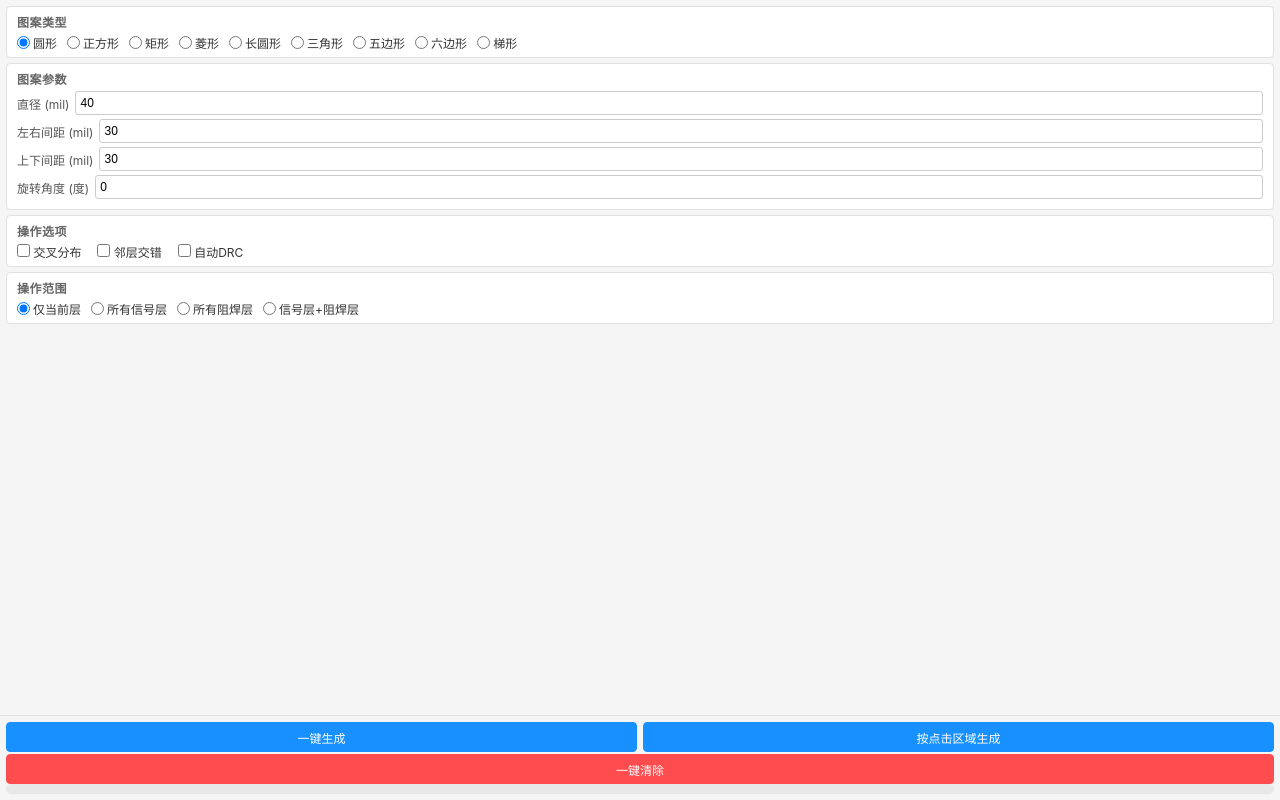
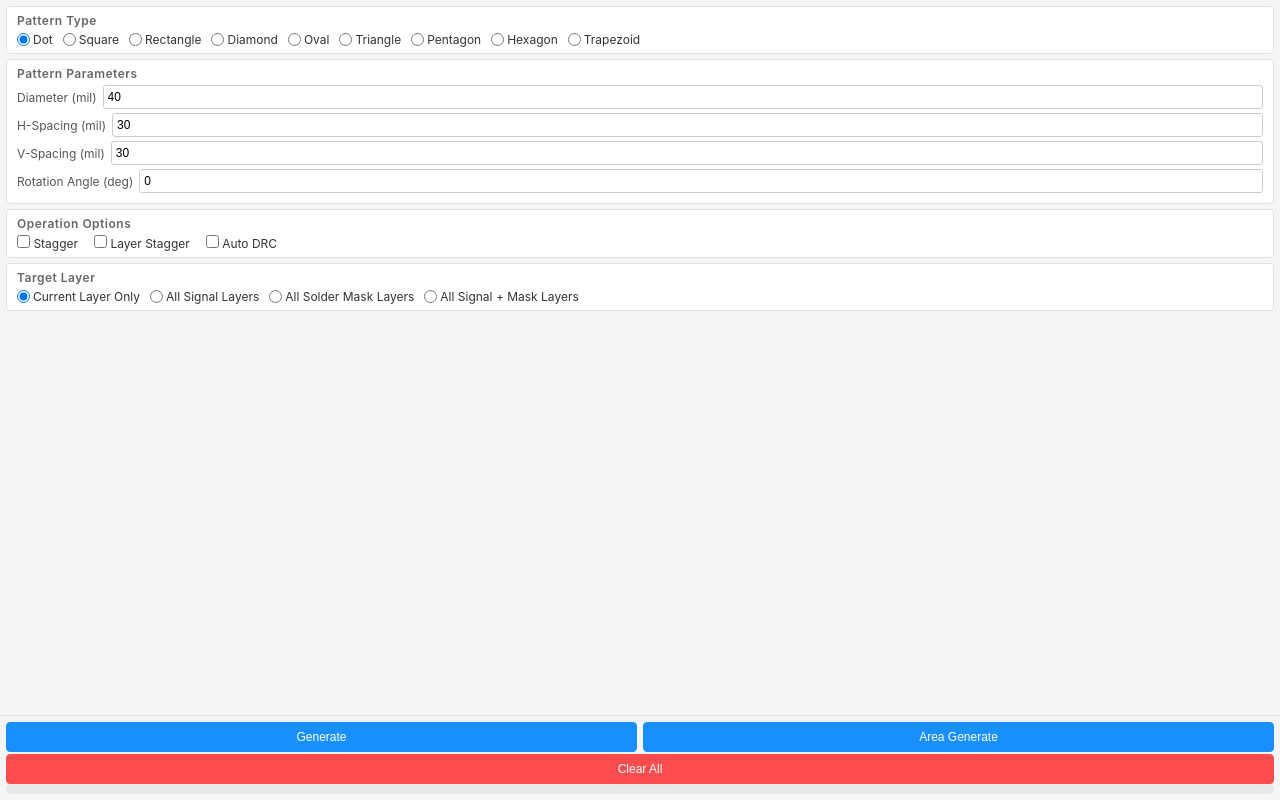
Before and after one commit to easyeda/eext-balance-copper, a website: page iframe/index.html in a window 1280 px wide. Drawn offline with Linux system fonts and the light colour scheme.

Commit message:
feat: 自动化完成多语言翻译

```diff
--- a/iframe/index.html
+++ b/iframe/index.html
@@ -147,12 +147,12 @@
 </head>
 <body>
 	<div class="section">
-		<div class="section-title" data-i18n="patternType"></div>
+		<div class="section-title" data-i18n="Pattern Type"></div>
 		<div class="radio-group" id="shapeGroup"></div>
 	</div>
 
 	<div class="section">
-		<div class="section-title" data-i18n="patternParams"></div>
+		<div class="section-title" data-i18n="Pattern Parameters"></div>
 		<div class="row">
 			<label id="sizeLabel"></label>
 			<input type="text" id="patternSize" value="40" />
@@ -176,29 +176,29 @@
 	</div>
 
 	<div class="section">
-		<div class="section-title" data-i18n="operationOptions"></div>
+		<div class="section-title" data-i18n="Operation Options"></div>
 		<div class="checkbox-row">
-			<label><input type="checkbox" id="stagger" /> <span data-i18n="stagger"></span></label>
-			<label><input type="checkbox" id="layerStagger" /> <span data-i18n="layerStagger"></span></label>
-			<label><input type="checkbox" id="autoDrc" /> <span data-i18n="autoDrc"></span></label>
+			<label><input type="checkbox" id="stagger" /> <span data-i18n="Stagger"></span></label>
+			<label><input type="checkbox" id="layerStagger" /> <span data-i18n="Layer Stagger"></span></label>
+			<label><input type="checkbox" id="autoDrc" /> <span data-i18n="Auto DRC"></span></label>
 		</div>
 	</div>
 
 	<div class="section">
-		<div class="section-title" data-i18n="targetLayer"></div>
+		<div class="section-title" data-i18n="Target Layer"></div>
 		<div class="radio-group" id="layerGroup"></div>
 	</div>
 
 		<div class="bottom-bar">
 			<div class="btn-row" id="actionButtons">
-				<button class="btn btn-primary" id="btnGenerate" data-i18n="generate"></button>
-				<button class="btn btn-secondary" id="btnAreaGenerate" data-i18n="areaGenerate"></button>
+				<button class="btn btn-primary" id="btnGenerate" data-i18n="Generate"></button>
+				<button class="btn btn-secondary" id="btnAreaGenerate" data-i18n="Area Generate"></button>
 			</div>
 			<div class="btn-row" id="clearRow">
-				<button class="btn btn-danger" id="btnClear" data-i18n="clear"></button>
+				<button class="btn btn-danger" id="btnClear" data-i18n="Clear All"></button>
 			</div>
 			<div class="btn-row" id="stopRow" style="display:none;">
-				<button class="btn btn-stop" id="btnStop" data-i18n="stop"></button>
+				<button class="btn btn-stop" id="btnStop" data-i18n="Stop"></button>
 			</div>
 			<div class="progress-bar"><div class="progress-bar-fill" id="progressBar"></div></div>
 		</div>
@@ -207,146 +207,76 @@
 	(function() {
 		'use strict';
 
-		var i18n = {
-			'zh-Hans': {
-				patternType: '图案类型',
-				patternParams: '图案参数',
-				operationOptions: '操作选项',
-				targetLayer: '操作范围',
-				generate: '一键生成',
-				areaGenerate: '按点击区域生成',
-				clear: '一键清除',
-				stop: '停止生成',
-				stagger: '交叉分布',
-				layerStagger: '邻层交错',
-				shapes: [
-					['dot', '圆形'], ['square', '正方形'], ['rectangle', '矩形'],
-					['diamond', '菱形'], ['oval', '长圆形'], ['triangle', '三角形'],
-					['pentagon', '五边形'], ['hexagon', '六边形'], ['trapezoid', '梯形']
-				],
-				layers: [
-					['current', '仅当前层'], ['allSignal', '所有信号层'],
-					['allMask', '所有阻焊层'], ['allSignalAndMask', '信号层+阻焊层']
-				],
-				diameter: '直径', size: '尺寸', width: '宽度', height: '高度',
-				base: '底边', sideLength: '边长',
-				horizDiag: '水平对角线', vertDiag: '垂直对角线',
-				spacing: '左右间距', spacing2: '上下间距',
-				rotation: '旋转角度 (度)',
-				deg: '度',
-				errSpacingNeg: '间距不能为负数',
-				errSizeMin: '图案尺寸不能小于10mil',
-				errComm: '通信失败: ',
-				stopping: '正在停止...',
-				errPrefix: '错误: ',
-				done: '完成',
-				clickFirst: '请点击第一个点确定区域起点',
-				clickSecond: '请点击第二个点确定区域对角',
-				areaDetected: '已检测到框选区域，正在处理...',
-				areaFailed: '未检测到框选区域，请重试',
-				areaDone: '区域平衡铜生成完成',
-				genDone: '平衡铜生成完成',
-				stopped: '已停止生成',
-				autoDrc: '自动DRC',
-				drcRunning: '正在运行DRC检查...',
-				drcPassed: 'DRC检查通过',
-				drcFailed: 'DRC检查发现错误',
-				clearing: '正在清除...',
-				clearDone: '已清除所有生成的平衡铜',
-				noFillToClear: '没有可清除的平衡铜',
-			},
-			'en': {
-				patternType: 'Pattern Type',
-				patternParams: 'Pattern Parameters',
-				operationOptions: 'Options',
-				targetLayer: 'Target Layer',
-				generate: 'Generate',
-				areaGenerate: 'Area by Click',
-				clear: 'Clear All',
-				stop: 'Stop',
-				stagger: 'Stagger',
-				layerStagger: 'Layer Stagger',
-				shapes: [
-					['dot', 'Circle'], ['square', 'Square'], ['rectangle', 'Rectangle'],
-					['diamond', 'Diamond'], ['oval', 'Oval'], ['triangle', 'Triangle'],
-					['pentagon', 'Pentagon'], ['hexagon', 'Hexagon'], ['trapezoid', 'Trapezoid']
-				],
-				layers: [
-					['current', 'Current Layer'], ['allSignal', 'All Signal Layers'],
-					['allMask', 'All Solder Mask'], ['allSignalAndMask', 'Signal + Mask']
-				],
-				diameter: 'Diameter', size: 'Size', width: 'Width', height: 'Height',
-				base: 'Base', sideLength: 'Side Length',
-				horizDiag: 'Horiz. Diagonal', vertDiag: 'Vert. Diagonal',
-				spacing: 'H-Spacing', spacing2: 'V-Spacing',
-				rotation: 'Rotation Angle (deg)',
-				deg: 'deg',
-				errSpacingNeg: 'Spacing cannot be negative',
-				errSizeMin: 'Pattern size cannot be less than 10mil',
-				errComm: 'Communication failed: ',
-				stopping: 'Stopping...',
-				errPrefix: 'Error: ',
-				done: 'Done',
-				clickFirst: 'Click the first point as area start',
-				clickSecond: 'Click the second point as area corner',
-				areaDetected: 'Area detected, processing...',
-				areaFailed: 'No area detected, please try again',
-				areaDone: 'Area balance copper generation complete',
-				genDone: 'Balance copper generation complete',
-				stopped: 'Generation stopped',
-				autoDrc: 'Auto DRC',
-				drcRunning: 'Running DRC check...',
-				drcPassed: 'DRC check passed',
-				drcFailed: 'DRC check found errors',
-				clearing: 'Clearing...',
-				clearDone: 'All generated balance copper cleared',
-				noFillToClear: 'No balance copper to clear',
-			}
-		};
-
-		var lang = 'zh-Hans';
-		try {
-			if (window.parent.__bc_lang) {
-				lang = window.parent.__bc_lang;
-			}
-		} catch(e) {}
-
-		if (!i18n[lang]) lang = 'zh-Hans';
-		var t = i18n[lang];
-			try { window.parent.__bc_msg = { clickFirst: t.clickFirst, clickSecond: t.clickSecond, areaDetected: t.areaDetected, areaFailed: t.areaFailed, areaDone: t.areaDone, genDone: t.genDone, stopped: t.stopped, drcRunning: t.drcRunning, drcPassed: t.drcPassed, drcFailed: t.drcFailed, clearing: t.clearing, clearDone: t.clearDone, noFillToClear: t.noFillToClear }; } catch(e) {}
+		var edaObj = (typeof eda !== 'undefined') ? eda : (window.parent && window.parent.eda);
+		function t(tag) {
+			if (edaObj && edaObj.sys_I18n) return edaObj.sys_I18n.text(tag);
+			return tag;
+		}
 
 		// Apply data-i18n
 		var els = document.querySelectorAll('[data-i18n]');
 		for (var i = 0; i < els.length; i++) {
 			var key = els[i].getAttribute('data-i18n');
-			if (t[key]) els[i].textContent = t[key];
+			els[i].textContent = t(key);
 		}
+
+		// Shape data: [value, i18n tag]
+		var shapes = [
+			['dot', 'Dot'], ['square', 'Square'], ['rectangle', 'Rectangle'],
+			['diamond', 'Diamond'], ['oval', 'Oval'], ['triangle', 'Triangle'],
+			['pentagon', 'Pentagon'], ['hexagon', 'Hexagon'], ['trapezoid', 'Trapezoid']
+		];
+
+		// Layer data: [value, i18n tag]
+		var layers = [
+			['current', 'Current Layer Only'], ['allSignal', 'All Signal Layers'],
+			['allMask', 'All Solder Mask Layers'], ['allSignalAndMask', 'All Signal + Mask Layers']
+		];
 
 		// Build shape radio buttons
 		var shapeGroup = document.getElementById('shapeGroup');
-		for (var i = 0; i < t.shapes.length; i++) {
-			var s = t.shapes[i];
+		for (var i = 0; i < shapes.length; i++) {
+			var s = shapes[i];
 			var lbl = document.createElement('label');
 			var inp = document.createElement('input');
 			inp.type = 'radio'; inp.name = 'patternType'; inp.value = s[0];
 			if (i === 0) inp.checked = true;
 			lbl.appendChild(inp);
-			lbl.appendChild(document.createTextNode(' ' + s[1]));
+			lbl.appendChild(document.createTextNode(' ' + t(s[1])));
 			shapeGroup.appendChild(lbl);
 		}
 
 		// Build layer radio buttons
 		var layerGroup = document.getElementById('layerGroup');
-		for (var i = 0; i < t.layers.length; i++) {
-			var l = t.layers[i];
+		for (var i = 0; i < layers.length; i++) {
+			var l = layers[i];
 			var lbl = document.createElement('label');
 			var inp = document.createElement('input');
 			inp.type = 'radio'; inp.name = 'targetLayer'; inp.value = l[0];
 			if (i === 0) inp.checked = true;
 			lbl.appendChild(inp);
-			lbl.appendChild(document.createTextNode(' ' + l[1]));
+			lbl.appendChild(document.createTextNode(' ' + t(l[1])));
 			layerGroup.appendChild(lbl);
 		}
+
+		// Set translated messages on parent window for main extension to use
+		try {
+			window.parent.__bc_msg = {
+				clickFirst: t('Click first point'),
+				clickSecond: t('Click second point'),
+				areaDetected: t('Area detected'),
+				areaFailed: t('No area detected'),
+				areaDone: t('Area balance copper generation complete'),
+				genDone: t('Balance copper generation complete'),
+				stopped: t('Generation stopped'),
+				drcRunning: t('Running DRC check'),
+				drcPassed: t('DRC check passed'),
+				drcFailed: t('DRC check found errors'),
+				clearing: t('Clearing'),
+				clearDone: t('All generated balance copper cleared'),
+				noFillToClear: t('No balance copper to clear')
+			};
+		} catch(e) {}
 
 		// Unit detection
 		var currentUnit = 'mil';
@@ -420,37 +350,37 @@
 			var size2Label = document.getElementById('size2Label');
 
 			if (type === 'dot') {
-				label.innerHTML = t.diameter + ' (' + u + ')';
+				label.innerHTML = t('Diameter') + ' (' + u + ')';
 				size2Row.style.display = 'none';
 			} else if (type === 'rectangle' || type === 'oval') {
-				label.innerHTML = t.width + ' (' + u + ')';
-				size2Label.innerHTML = t.height + ' (' + u + ')';
+				label.innerHTML = t('Width') + ' (' + u + ')';
+				size2Label.innerHTML = t('Height') + ' (' + u + ')';
 				size2Row.style.display = 'flex';
 			} else if (type === 'diamond') {
-				label.innerHTML = t.horizDiag + ' (' + u + ')';
-				size2Label.innerHTML = t.vertDiag + ' (' + u + ')';
+				label.innerHTML = t('Horizontal Diagonal') + ' (' + u + ')';
+				size2Label.innerHTML = t('Vertical Diagonal') + ' (' + u + ')';
 				size2Row.style.display = 'flex';
 			} else if (type === 'triangle') {
-				label.innerHTML = t.base + ' (' + u + ')';
-				size2Label.innerHTML = t.height + ' (' + u + ')';
+				label.innerHTML = t('Base') + ' (' + u + ')';
+				size2Label.innerHTML = t('Height') + ' (' + u + ')';
 				size2Row.style.display = 'flex';
 			} else if (type === 'trapezoid') {
-				label.innerHTML = t.base + ' (' + u + ')';
-				size2Label.innerHTML = t.height + ' (' + u + ')';
+				label.innerHTML = t('Base') + ' (' + u + ')';
+				size2Label.innerHTML = t('Height') + ' (' + u + ')';
 				size2Row.style.display = 'flex';
 			} else if (type === 'pentagon' || type === 'hexagon') {
-				label.innerHTML = t.sideLength + ' (' + u + ')';
+				label.innerHTML = t('Side Length') + ' (' + u + ')';
 				size2Row.style.display = 'none';
 			} else {
-				label.innerHTML = t.size + ' (' + u + ')';
+				label.innerHTML = t('Size') + ' (' + u + ')';
 				size2Row.style.display = 'none';
 			}
 		}
 
 		// Set static labels
-		document.getElementById('spacingLabel').innerHTML = t.spacing + ' (' + u + ')';
-		document.getElementById('spacing2Label').innerHTML = t.spacing2 + ' (' + u + ')';
-		document.getElementById('rotationLabel').textContent = t.rotation;
+		document.getElementById('spacingLabel').innerHTML = t('H-Spacing') + ' (' + u + ')';
+		document.getElementById('spacing2Label').innerHTML = t('V-Spacing') + ' (' + u + ')';
+		document.getElementById('rotationLabel').textContent = t('Rotation Angle (deg)');
 
 		// Listen for shape changes
 		var radios = document.getElementsByName('patternType');
@@ -479,11 +409,11 @@
 
 		function validateConfig(config) {
 			if (config.pattern.patternSpacing < 0) {
-				try { window.parent.__bc_status = { type: 'error', message: t.errSpacingNeg }; } catch(e) {}
+				try { window.parent.__bc_status = { type: 'error', message: t('Spacing cannot be negative') }; } catch(e) {}
 				return false;
 			}
 			if (config.pattern.patternSize < 10) {
-				try { window.parent.__bc_status = { type: 'error', message: t.errSizeMin }; } catch(e) {}
+				try { window.parent.__bc_status = { type: 'error', message: t('Pattern size cannot be less than 10mil') }; } catch(e) {}
 				return false;
 			}
 			return true;
@@ -516,7 +446,7 @@
 			setGenerating(true);
 			setProgress(0);
 			try { window.parent.__bc_cmd = { type: 'generate', config: config }; }
-			catch(e) { showToast(t.errComm + e.message); setGenerating(false); }
+			catch(e) { showToast(t('Communication failed') + e.message); setGenerating(false); }
 		});
 
 		document.getElementById('btnAreaGenerate').addEventListener('click', function() {
@@ -525,18 +455,18 @@
 			setGenerating(true);
 			setProgress(0);
 			try { window.parent.__bc_cmd = { type: 'areaGenerate', config: config }; }
-			catch(e) { showToast(t.errComm + e.message); setGenerating(false); }
+			catch(e) { showToast(t('Communication failed') + e.message); setGenerating(false); }
 		});
 
 		document.getElementById('btnStop').addEventListener('click', function() {
-			try { window.parent.__bc_cmd = { type: 'cancel' }; showToast(t.stopping); } catch(e) {}
+			try { window.parent.__bc_cmd = { type: 'cancel' }; showToast(t('Stopping')); } catch(e) {}
 		});
 
 		document.getElementById('btnClear').addEventListener('click', function() {
 			setGenerating(true);
 			setProgress(0);
 			try { window.parent.__bc_cmd = { type: 'clear' }; }
-			catch(e) { showToast(t.errComm + e.message); setGenerating(false); }
+			catch(e) { showToast(t('Communication failed') + e.message); setGenerating(false); }
 		});
 
 		setInterval(function() {
@@ -548,11 +478,11 @@
 					if (typeof s.progress === 'number') setProgress(s.progress);
 					if (s.message) showToast(s.message);
 				} else if (s.type === 'done') {
-					showToast(s.message || t.done);
+					showToast(s.message || t('Done'));
 					setProgress(100);
 					setGenerating(false);
 				} else if (s.type === 'error') {
-					showToast(t.errPrefix + s.message);
+					showToast(t('Error prefix') + s.message);
 					setGenerating(false);
 				}
 			} catch(e) {}
```
Also changed, not shown: locales/en.json (+24 -8 lines), locales/extensionJson/en.json (+6 -1 lines), locales/extensionJson/zh-Hans.json (+6 -1 lines), locales/zh-Hans.json (+20 -4 lines), .github/workflows/build.yml.
